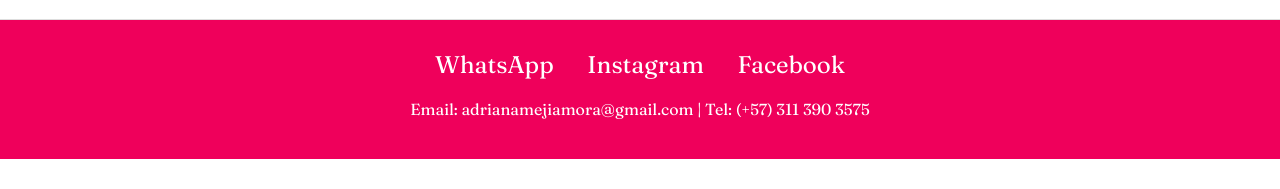
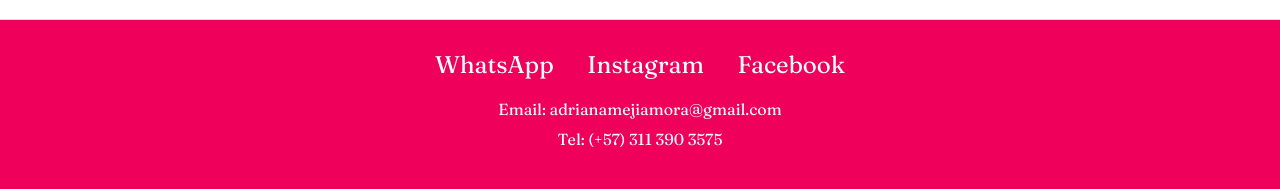
Before and after one commit to artemorfosis/ArteMorfosis, a plain HTML site: page index.html in a window 1280 px wide. Shown: the part 1063-1252 px from the top of the page. Before the commit the page ends 1222 px from the top, so only its background shows below. Drawn offline with Linux system fonts and the light colour scheme.

Commit message:
Update index.html

```diff
--- a/index.html
+++ b/index.html
@@ -431,10 +431,13 @@
     <div id="footer" class="footer">
         <div class="social-links">
             <a href="https://wa.me/3113903575">WhatsApp</a>
+
             <a href="https://www.instagram.com/artemorfosiss?igsh=MXN0dzNqZW5qY2ZidQ==">Instagram</a>
+
             <a href="https://www.facebook.com/arteamano.artesana">Facebook</a>
         </div>
-        <p>Email: adrianamejiamora@gmail.com | Tel: (+57) 311 390 3575 </p>
+        <p>Email: adrianamejiamora@gmail.com</p>
+        <p>Tel: (+57) 311 390 3575</p>
 
     </div>
 
```
